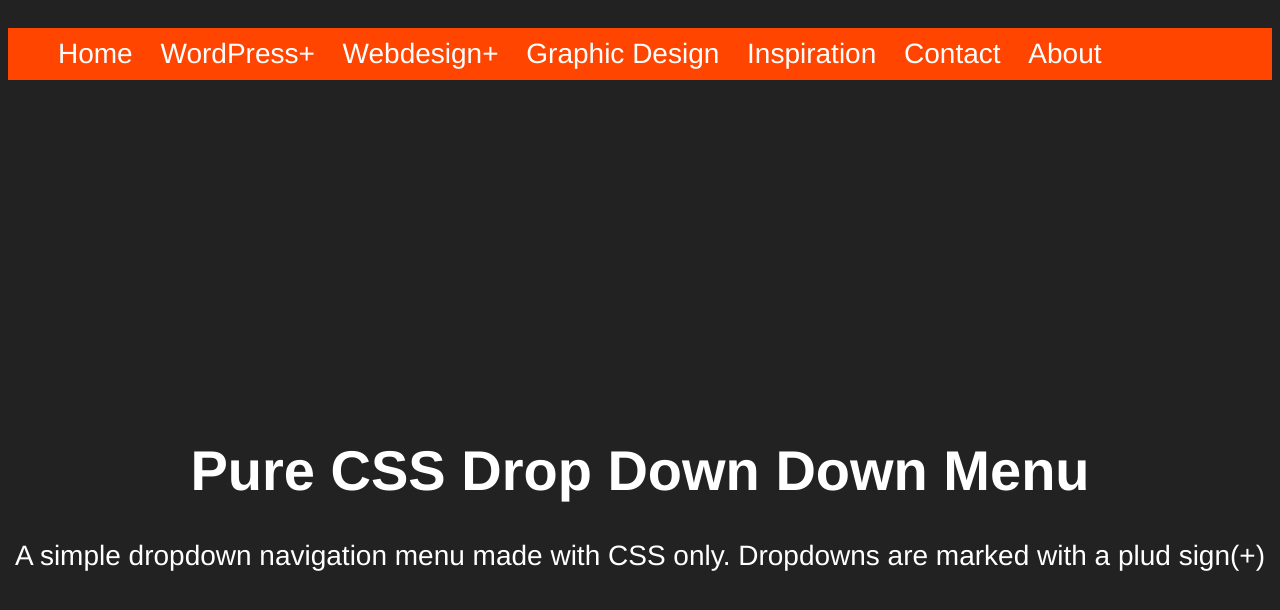
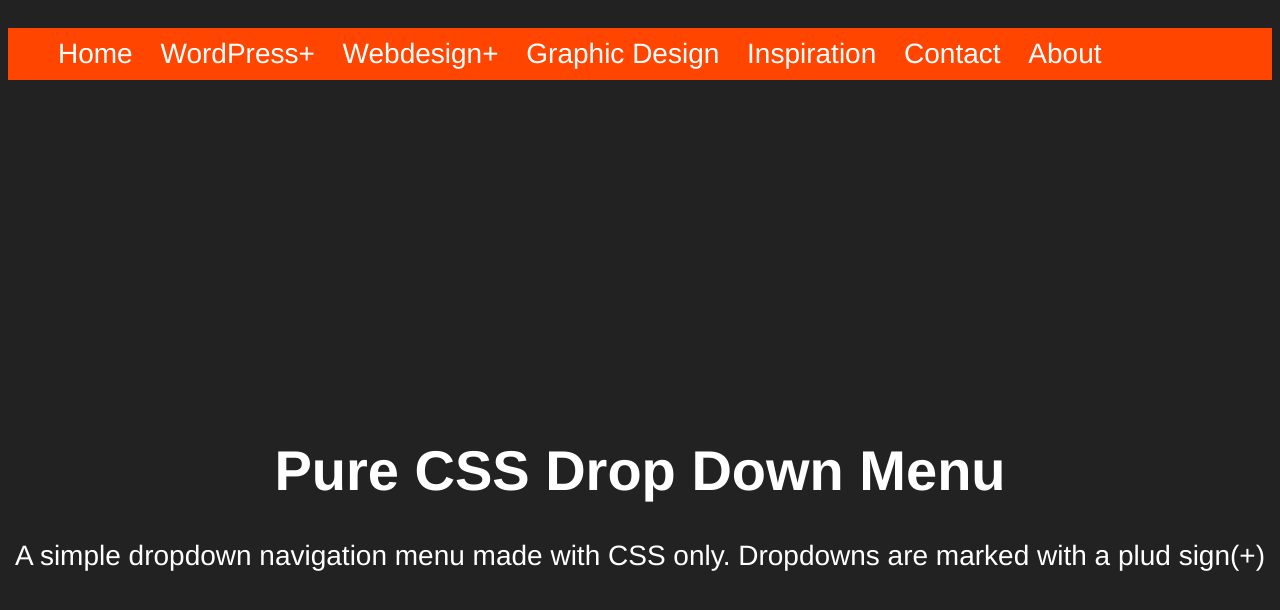
Before and after one commit to shvets12/Lesson16, a plain HTML site: page index.html in a window 1280 px wide. Drawn offline with Linux system fonts and the light colour scheme.

Commit message:
Update index.html

```diff
--- a/index.html
+++ b/index.html
@@ -75,7 +75,7 @@
     </nav>
     <div class="main">
         <h1>
-            Pure CSS Drop Down Down Menu
+            Pure CSS Drop Down Menu
         </h1>
         <p>
             A simple dropdown navigation menu made with CSS only. Dropdowns are marked with a plud sign(+)
```
